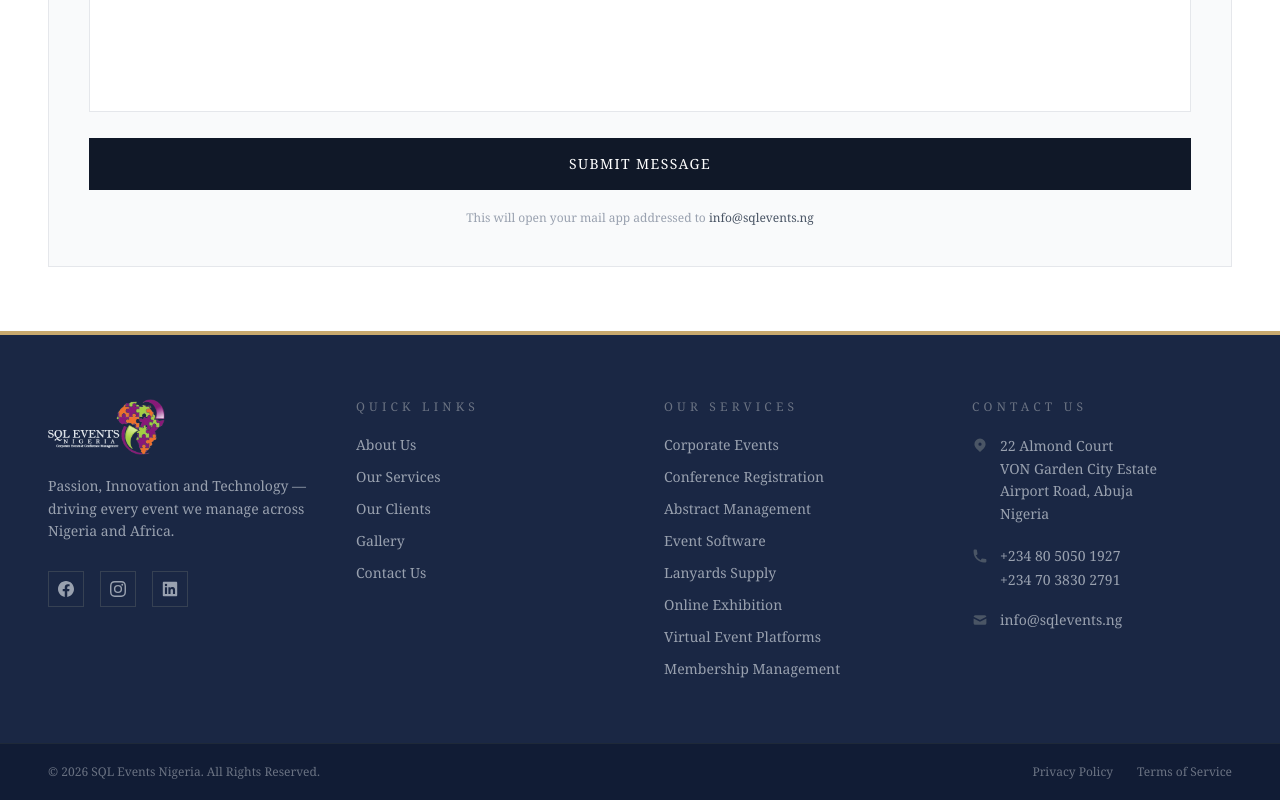
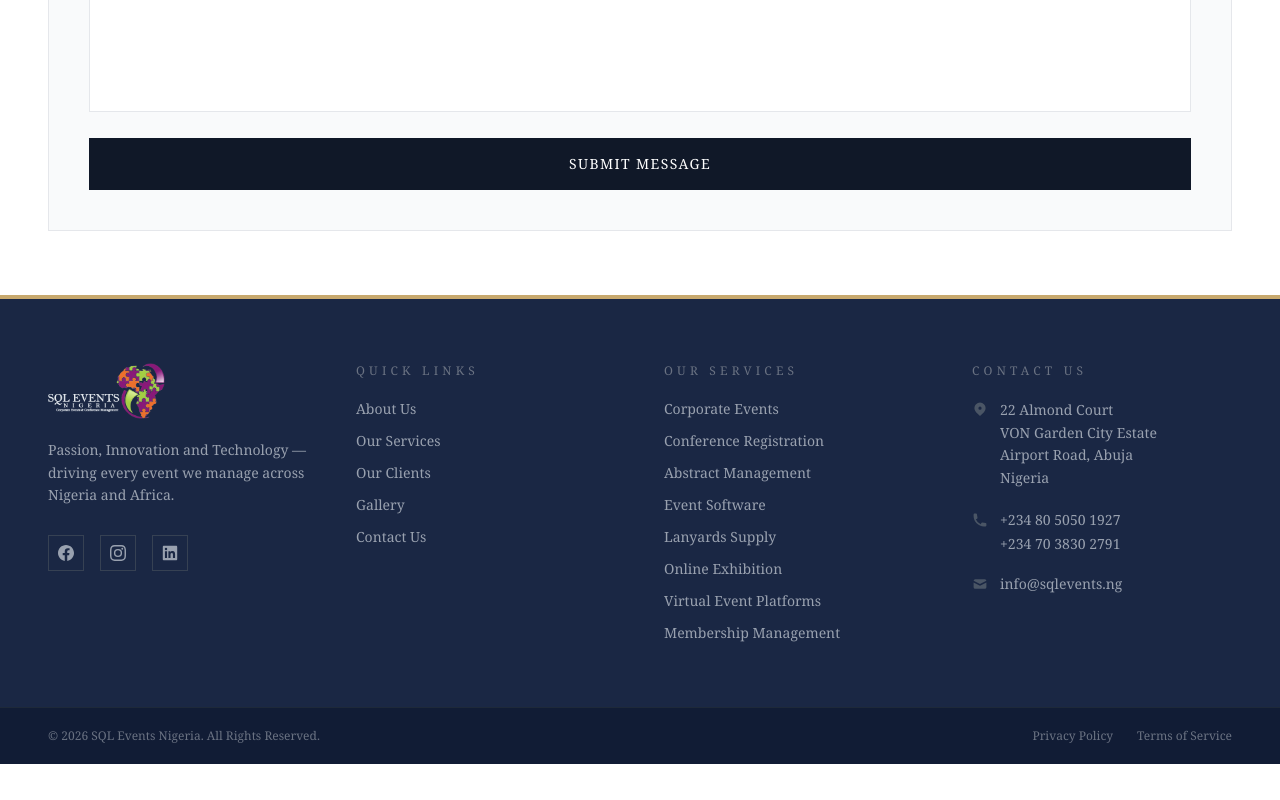
Before and after one commit to kolexstrings/sql, a Next.js app: page /contact-us in a window 1280 px wide. Shown: the part 1881-2681 px from the top of the page. After the commit the page ends 2645 px from the top, so only its background shows below. Built offline with nearby package versions, Linux system fonts and the light colour scheme; a web font is replaced by a local one.

Commit message:
final fixes

```diff
--- a/src/app/contact-us/page.tsx
+++ b/src/app/contact-us/page.tsx
@@ -250,10 +250,7 @@ export default function ContactPage() {
                     Submit Message
                   </button>
 
-                  <p className="font-sans text-xs text-gray-400 text-center">
-                    This will open your mail app addressed to{" "}
-                    <span className="text-gray-600">info@sqlevents.ng</span>
-                  </p>
+
                 </form>
               )}
             </div>
```
